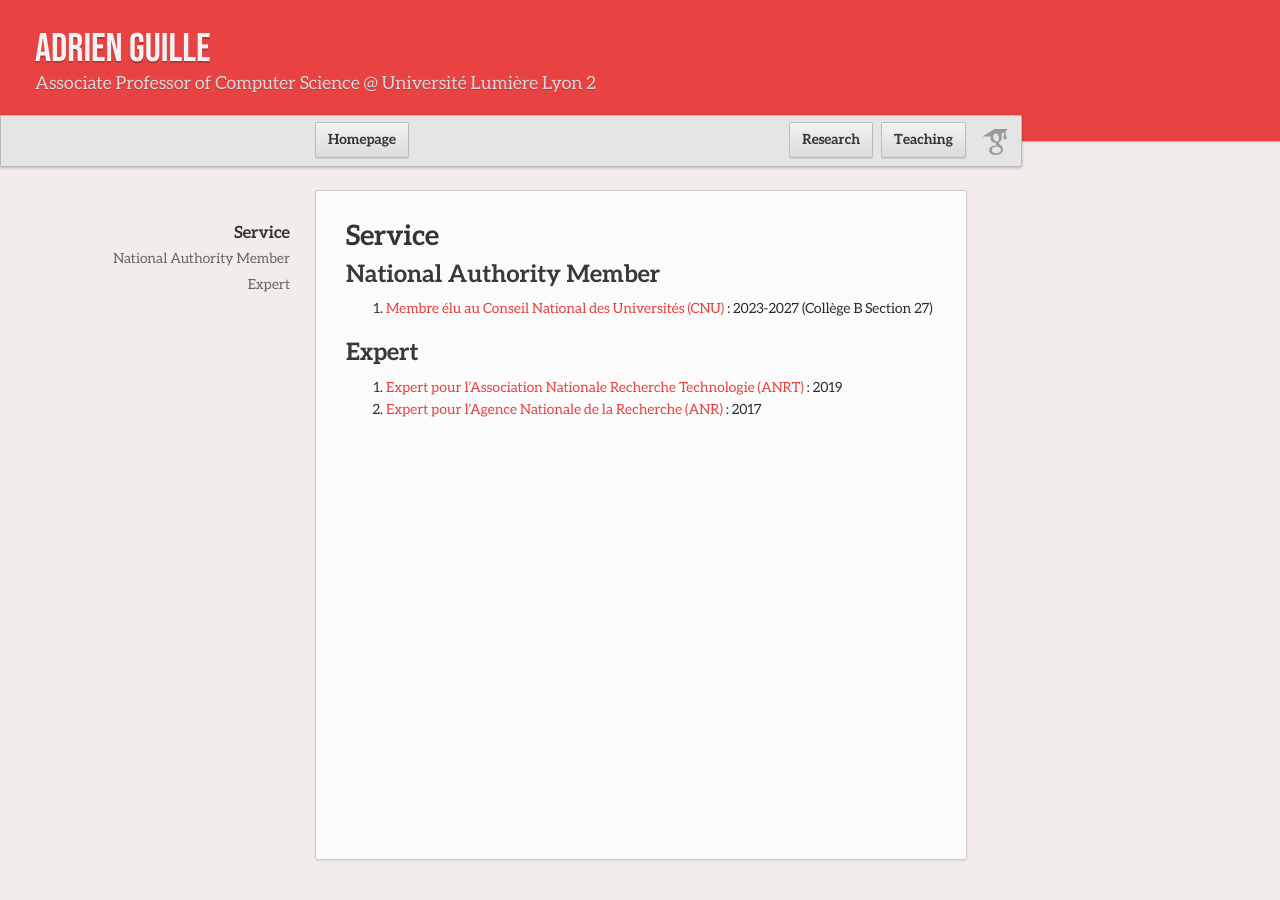
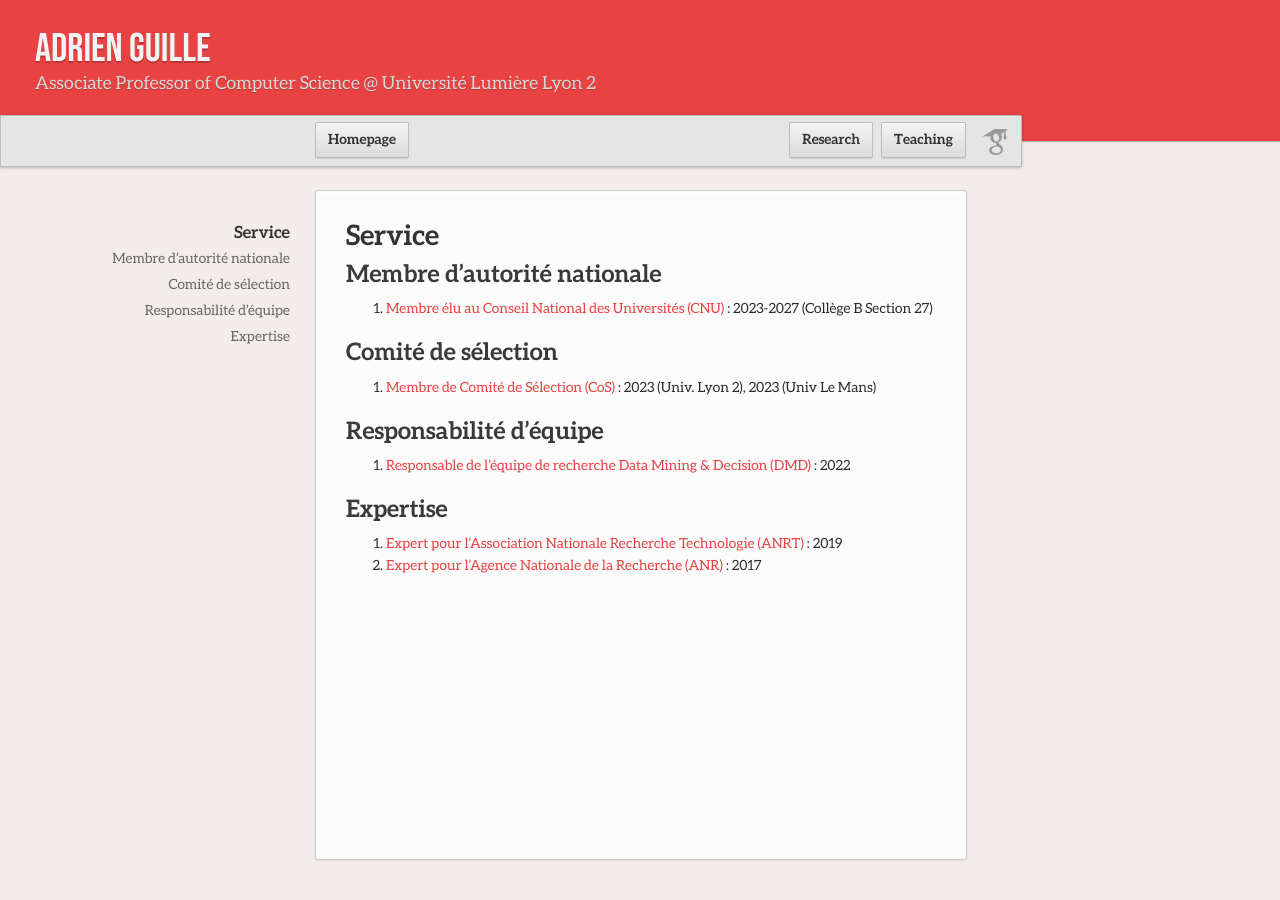
Before and after one commit to AdrienGuille/adrienguille.github.io, a Jekyll site: the page built from service.md, in a window 1280 px wide. Built offline with Jekyll 4.4.1, drawn with Linux system fonts in a browser that asks for light colours; our own code applies the rules of GitHub Pages for plain Markdown files.

Commit message:
Update service.md

```diff
--- a/service.md
+++ b/service.md
@@ -1,8 +1,14 @@
 # Service
 
-## National Authority Member
+## Membre d'autorité nationale
 - [Membre élu au Conseil National des Universités (CNU)](#) : 2023-2027 (Collège B Section 27)
 
-## Expert
+## Comité de sélection
+- [Membre de Comité de Sélection (CoS)](#) : 2023 (Univ. Lyon 2), 2023 (Univ Le Mans)
+
+## Responsabilité d'équipe
+- [Responsable de l'équipe de recherche Data Mining & Decision (DMD)](#) : 2022
+
+## Expertise
 - [Expert pour l'Association Nationale Recherche Technologie (ANRT)](#) : 2019
 - [Expert pour l'Agence Nationale de la Recherche (ANR)](#) : 2017
```
